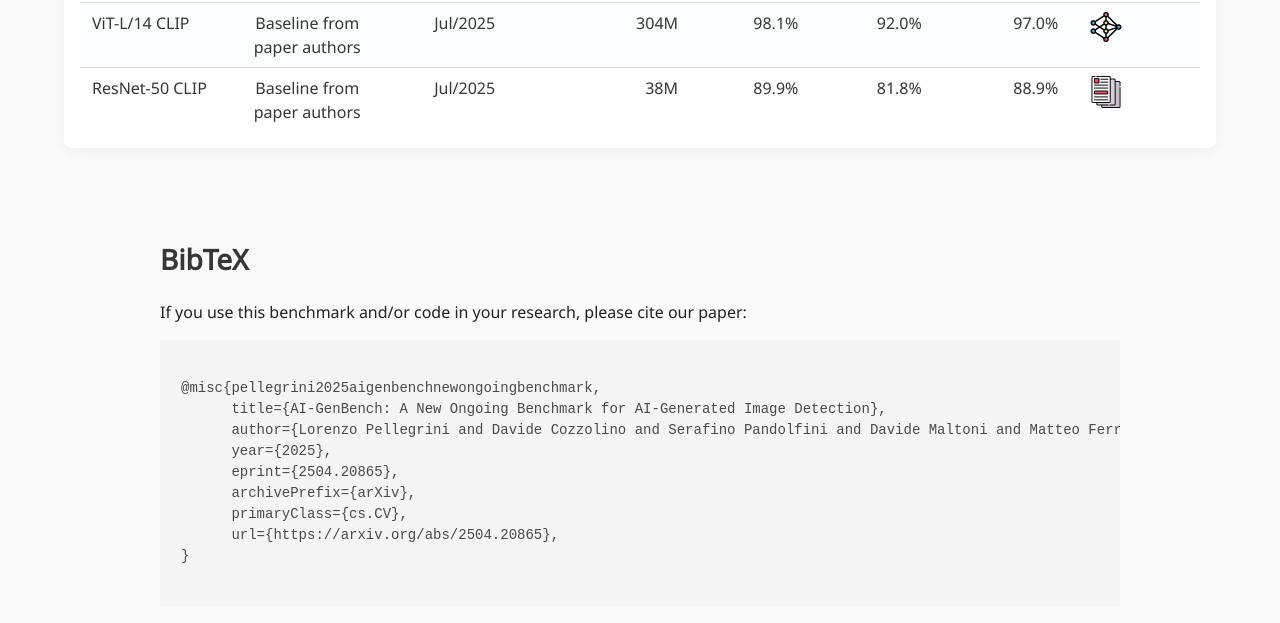
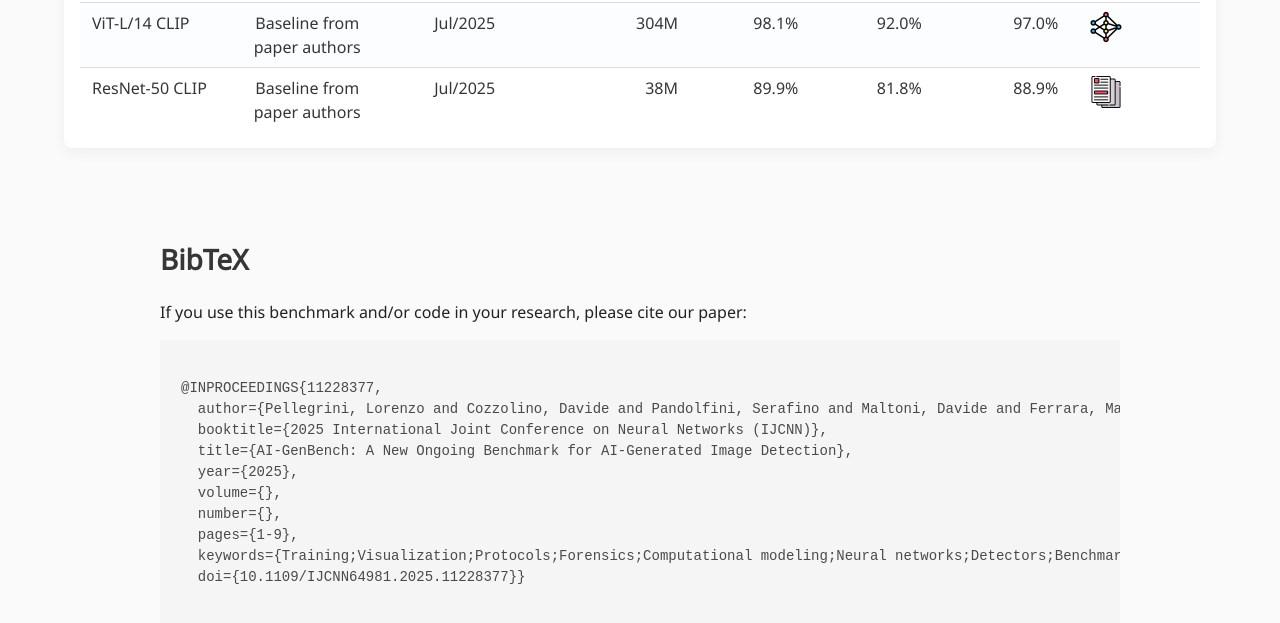
Before and after one commit to MI-BioLab/aigenbench-website, a plain HTML site: page docs/index.html in a window 1280 px wide. Shown: the part 2700-3323 px from the top of the page. Drawn offline with nearby package versions, Linux system fonts and the light colour scheme; some icons are missing; a web font is replaced by a local one.

Commit message:
Update bibtex

```diff
--- a/docs/index.html
+++ b/docs/index.html
@@ -315,15 +315,16 @@
     <h2 class="title">BibTeX</h2>
     <p>If you use this benchmark and/or code in your research, please cite our paper:</p>
     <pre><code>
-@misc{pellegrini2025aigenbenchnewongoingbenchmark,
-      title={AI-GenBench: A New Ongoing Benchmark for AI-Generated Image Detection},
-      author={Lorenzo Pellegrini and Davide Cozzolino and Serafino Pandolfini and Davide Maltoni and Matteo Ferrara and Luisa Verdoliva and Marco Prati and Marco Ramilli},
-      year={2025},
-      eprint={2504.20865},
-      archivePrefix={arXiv},
-      primaryClass={cs.CV},
-      url={https://arxiv.org/abs/2504.20865},
-}
+@INPROCEEDINGS{11228377,
+  author={Pellegrini, Lorenzo and Cozzolino, Davide and Pandolfini, Serafino and Maltoni, Davide and Ferrara, Matteo and Verdoliva, Luisa and Prati, Marco and Ramilli, Marco},
+  booktitle={2025 International Joint Conference on Neural Networks (IJCNN)},
+  title={AI-GenBench: A New Ongoing Benchmark for AI-Generated Image Detection},
+  year={2025},
+  volume={},
+  number={},
+  pages={1-9},
+  keywords={Training;Visualization;Protocols;Forensics;Computational modeling;Neural networks;Detectors;Benchmark testing;Reproducibility of results;Videos;AI-generated image detection;Generative models;Forensic benchmark},
+  doi={10.1109/IJCNN64981.2025.11228377}}
     </code></pre>
   </div>
 </section>
```
